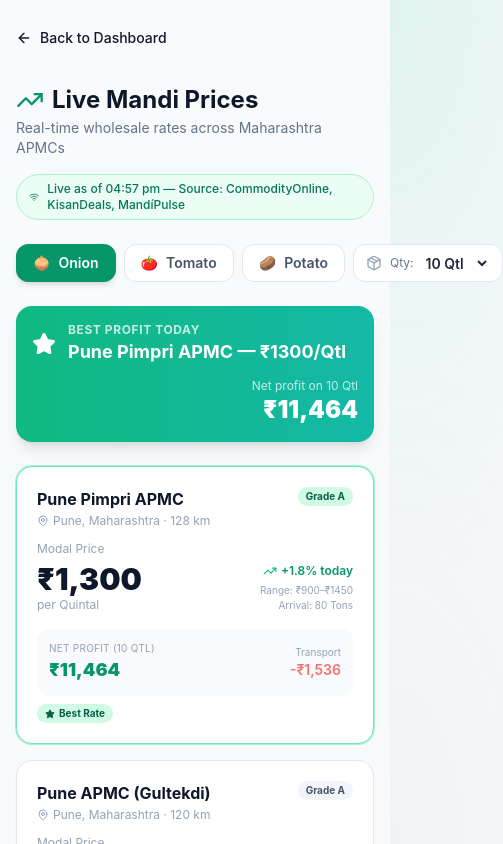
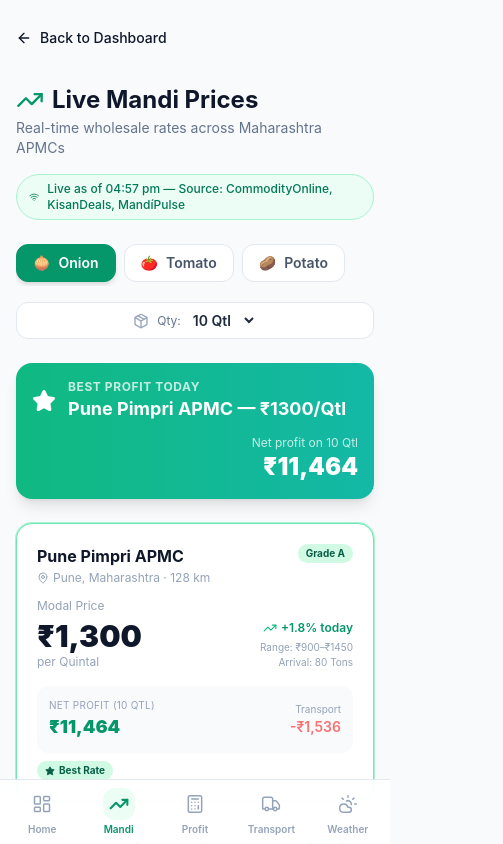
Before and after one commit to PrathmeshBadhe/agri-pivot-2026, a React (Vite) app: page /markets in a window 390 px wide. Shown: the top 844 px of the page, 503 px wide, since content can reach past the window. Built offline with nearby package versions, Linux system fonts and the light colour scheme; sample sign-in values are in the browser's storage.

Commit message:
feat: Mobile excellence overhaul - Fixed bottom nav, responsive grids, and scrollable weather forecast

```diff
--- a/src/App.tsx
+++ b/src/App.tsx
@@ -3,35 +3,37 @@ import { useAuth } from './features/auth/useAuth';
 import { LoginPage } from './features/auth/LoginPage';
 import { Dashboard } from './features/dashboard/Dashboard';
 import { BrowserRouter, Routes, Route, Navigate } from 'react-router-dom';
-
 import { Toaster } from 'react-hot-toast';
 import { CalculatorPage } from './features/tools/CalculatorPage';
 import { WeatherPage } from './features/tools/WeatherPage';
-
 import { MarketPage } from './features/market/MarketPage';
 import { LogisticsPage } from './features/tools/LogisticsPage';
+import { BottomNav } from './components/ui/BottomNav';
 
 function App() {
     const { user, isLoading } = useAuth();
 
-    // Optional: Auto-login logic could go here if checking session
-    // For now, mock starts null.
-
     if (isLoading) {
-        return <div className="h-screen w-full flex items-center justify-center bg-slate-50"><div className="animate-spin w-8 h-8 border-4 border-emerald-600 border-t-transparent rounded-full"></div></div>;
+        return (
+            <div className="h-screen w-full flex items-center justify-center bg-slate-50">
+                <div className="animate-spin w-8 h-8 border-4 border-emerald-600 border-t-transparent rounded-full" />
+            </div>
+        );
     }
 
     return (
         <BrowserRouter>
             <Toaster position="top-center" />
             <Routes>
-                <Route path="/login" element={!user ? <LoginPage /> : <Navigate to="/" />} />
-                <Route path="/" element={user ? <Dashboard /> : <Navigate to="/login" />} />
-                <Route path="/calculator" element={user ? <CalculatorPage /> : <Navigate to="/login" />} />
-                <Route path="/weather" element={user ? <WeatherPage /> : <Navigate to="/login" />} />
-                <Route path="/markets" element={user ? <MarketPage /> : <Navigate to="/login" />} />
-                <Route path="/logistics" element={user ? <LogisticsPage /> : <Navigate to="/login" />} />
+                <Route path="/login"      element={!user ? <LoginPage />      : <Navigate to="/" />} />
+                <Route path="/"           element={user  ? <Dashboard />      : <Navigate to="/login" />} />
+                <Route path="/calculator" element={user  ? <CalculatorPage /> : <Navigate to="/login" />} />
+                <Route path="/weather"    element={user  ? <WeatherPage />    : <Navigate to="/login" />} />
+                <Route path="/markets"    element={user  ? <MarketPage />     : <Navigate to="/login" />} />
+                <Route path="/logistics"  element={user  ? <LogisticsPage />  : <Navigate to="/login" />} />
             </Routes>
+            {/* Bottom nav — only visible on mobile (md:hidden inside component) */}
+            {user && <BottomNav />}
         </BrowserRouter>
     );
 }
--- /dev/null
+++ b/src/components/ui/BottomNav.tsx
@@ -0,0 +1,42 @@
+import { Link, useLocation } from 'react-router-dom';
+import { LayoutDashboard, TrendingUp, Calculator, Truck, CloudSun } from 'lucide-react';
+
+const NAV_ITEMS = [
+    { to: '/',           icon: LayoutDashboard, label: 'Home'       },
+    { to: '/markets',    icon: TrendingUp,      label: 'Mandi'      },
+    { to: '/calculator', icon: Calculator,      label: 'Profit'     },
+    { to: '/logistics',  icon: Truck,           label: 'Transport'  },
+    { to: '/weather',    icon: CloudSun,        label: 'Weather'    },
+];
+
+export const BottomNav = () => {
+    const { pathname } = useLocation();
+
+    return (
+        <nav className="fixed bottom-0 left-0 right-0 z-50 md:hidden bg-white/90 backdrop-blur-xl border-t border-slate-200 pb-safe">
+            <div className="flex items-center justify-around h-16 px-1">
+                {NAV_ITEMS.map(({ to, icon: Icon, label }) => {
+                    const active = pathname === to;
+                    return (
+                        <Link
+                            key={to}
+                            to={to}
+                            className={`flex flex-col items-center gap-0.5 flex-1 py-2 rounded-xl transition-all tap-none ${
+                                active
+                                    ? 'text-emerald-600'
+                                    : 'text-slate-400 hover:text-slate-700'
+                            }`}
+                        >
+                            <div className={`p-1.5 rounded-xl transition-all ${active ? 'bg-emerald-50' : ''}`}>
+                                <Icon className="w-5 h-5" strokeWidth={active ? 2.5 : 1.8} />
+                            </div>
+                            <span className={`text-[10px] font-semibold ${active ? 'text-emerald-600' : 'text-slate-400'}`}>
+                                {label}
+                            </span>
+                        </Link>
+                    );
+                })}
+            </div>
+        </nav>
+    );
+};
--- a/src/features/market/MarketPage.tsx
+++ b/src/features/market/MarketPage.tsx
@@ -168,7 +168,7 @@ export const MarketPage = () => {
     const best = marketsWithProfit[0];
 
     return (
-        <div className="min-h-screen bg-slate-50 p-4 lg:p-8">
+        <div className="min-h-screen bg-slate-50 p-4 lg:p-8 pb-24 md:pb-8">
             <div className="max-w-6xl mx-auto">
                 <Button variant="ghost" className="mb-6 pl-0 hover:bg-transparent hover:text-emerald-600" onClick={() => navigate('/')}>
                     <ArrowLeft className="w-4 h-4 mr-2" /> Back to Dashboard
@@ -191,13 +191,14 @@ export const MarketPage = () => {
                     </div>
                 </div>
 
-                {/* Crop Selector */}
-                <div className="flex gap-2 mb-6">
+                {/* Crop Selector & Qty Picker */}
+                <div className="flex flex-col sm:flex-row gap-4 mb-6 items-start sm:items-center">
+                    <div className="flex gap-2 overflow-x-auto no-scrollbar max-w-full pb-1 sm:pb-0">
                         {CROPS.map(c => (
                             <button
                                 key={c.key}
                                 onClick={() => setSelectedCrop(c.key)}
-                            className={`flex items-center gap-2 px-4 py-2 rounded-xl text-sm font-semibold border transition-all ${
+                                className={`flex items-center gap-2 px-4 py-2 rounded-xl text-sm font-semibold border transition-all whitespace-nowrap ${
                                     selectedCrop === c.key
                                         ? 'bg-emerald-600 text-white border-emerald-600 shadow-md'
                                         : 'bg-white text-slate-600 border-slate-200 hover:border-emerald-300'
@@ -206,9 +207,10 @@ export const MarketPage = () => {
                                 <span>{c.emoji}</span> {c.label}
                             </button>
                         ))}
+                    </div>
 
                     {/* Qty picker */}
-                    <div className="ml-auto flex items-center gap-2 bg-white border border-slate-200 rounded-xl px-3 py-2">
+                    <div className="sm:ml-auto flex items-center gap-2 bg-white border border-slate-200 rounded-xl px-3 py-2 w-full sm:w-auto justify-center sm:justify-start">
                         <Package className="w-4 h-4 text-slate-400" />
                         <label className="text-xs text-slate-500">Qty:</label>
                         <select
--- a/src/features/tools/CalculatorPage.tsx
+++ b/src/features/tools/CalculatorPage.tsx
@@ -106,7 +106,7 @@ export const CalculatorPage = () => {
     };
 
     return (
-        <div className="min-h-screen bg-slate-50 relative">
+        <div className="min-h-screen bg-slate-50 relative pb-24 md:pb-8">
 
             {/* Sticky Header */}
             <div className="sticky top-0 z-50 bg-white/80 backdrop-blur-md border-b border-slate-200 px-4 py-3 mb-6">
--- a/src/features/tools/LogisticsPage.tsx
+++ b/src/features/tools/LogisticsPage.tsx
@@ -14,7 +14,7 @@ export const LogisticsPage = () => {
     ];
 
     return (
-        <div className="min-h-screen bg-slate-50 p-4 lg:p-8">
+        <div className="min-h-screen bg-slate-50 p-4 lg:p-8 pb-24 md:pb-8">
             <div className="max-w-4xl mx-auto">
                 <Button variant="ghost" className="mb-6 pl-0 hover:bg-transparent hover:text-emerald-600" onClick={() => navigate('/')}>
                     <ArrowLeft className="w-4 h-4 mr-2" /> Back to Dashboard
--- a/src/index.css
+++ b/src/index.css
@@ -9,41 +9,44 @@
 body {
   margin: 0;
   padding: 0;
-  /* iOS 18 Mesh Gradient Base */
   background: radial-gradient(at 0% 0%, rgba(16, 185, 129, 0.1) 0px, transparent 50%),
     radial-gradient(at 100% 0%, rgba(100, 116, 139, 0.1) 0px, transparent 50%),
     radial-gradient(at 100% 100%, rgba(16, 185, 129, 0.05) 0px, transparent 50%),
     radial-gradient(at 0% 100%, rgba(100, 116, 139, 0.05) 0px, transparent 50%),
     #f8fafc;
-  /* Fallback to slate-50 */
   background-attachment: fixed;
-  /* Keep gradient fixed during scroll */
   color: #1e293b;
-  /* Slate-800 for text */
   -webkit-font-smoothing: antialiased;
   -moz-osx-font-smoothing: grayscale;
+  /* Safe area for notched / dynamic-island iPhones */
+  padding-bottom: env(safe-area-inset-bottom, 0px);
 }
 
+/* Safe-area utility */
+.pb-safe { padding-bottom: env(safe-area-inset-bottom, 0px); }
+.mb-nav  { margin-bottom: 72px; } /* space for bottom nav on mobile */
+
 /* Custom Scrollbar for WebKit */
-::-webkit-scrollbar {
-  width: 8px;
-}
-
-::-webkit-scrollbar-track {
-  background: transparent;
-}
-
-::-webkit-scrollbar-thumb {
-  background: #cbd5e1;
-  border-radius: 4px;
-}
-
-::-webkit-scrollbar-thumb:hover {
-  background: #94a3b8;
-}
+::-webkit-scrollbar { width: 6px; }
+::-webkit-scrollbar-track { background: transparent; }
+::-webkit-scrollbar-thumb { background: #cbd5e1; border-radius: 4px; }
+::-webkit-scrollbar-thumb:hover { background: #94a3b8; }
 
 @layer utilities {
   .glass-panel {
     @apply bg-white/70 backdrop-blur-xl border border-white/20 shadow-xl;
   }
+
+  /* Touch-friendly tap highlight removal */
+  .tap-none {
+    -webkit-tap-highlight-color: transparent;
+  }
+
+  .no-scrollbar::-webkit-scrollbar {
+    display: none;
+  }
+  .no-scrollbar {
+    -ms-overflow-style: none;
+    scrollbar-width: none;
+  }
 }
```
Also changed, not shown: src/features/dashboard/Dashboard.tsx (+11 -9 lines), src/features/tools/WeatherPage.tsx (+4 -4 lines). Lines whose indentation alone changed are shown as unchanged.
